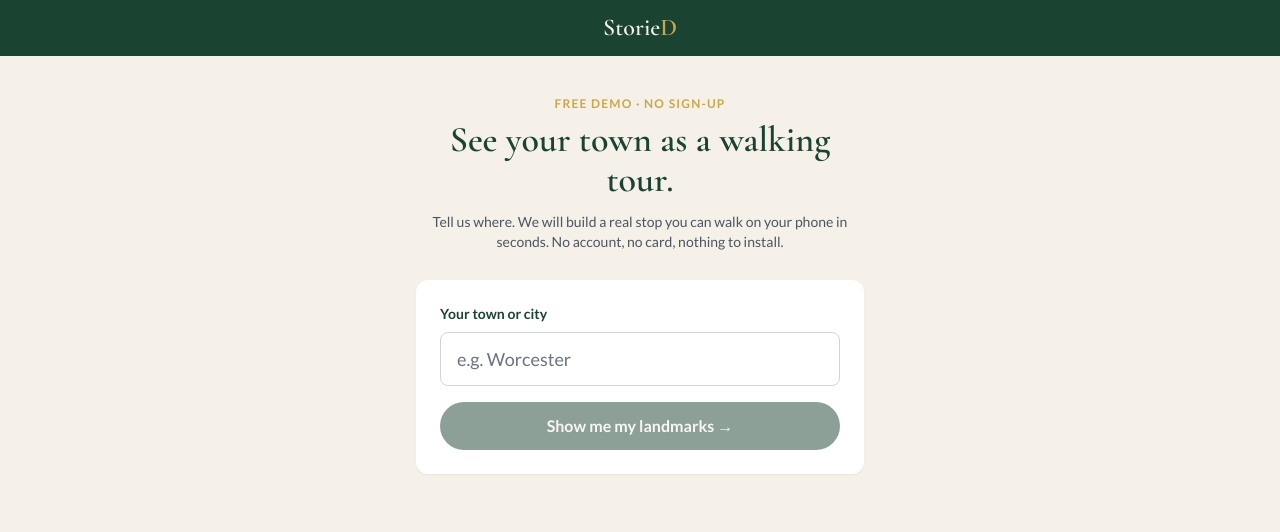
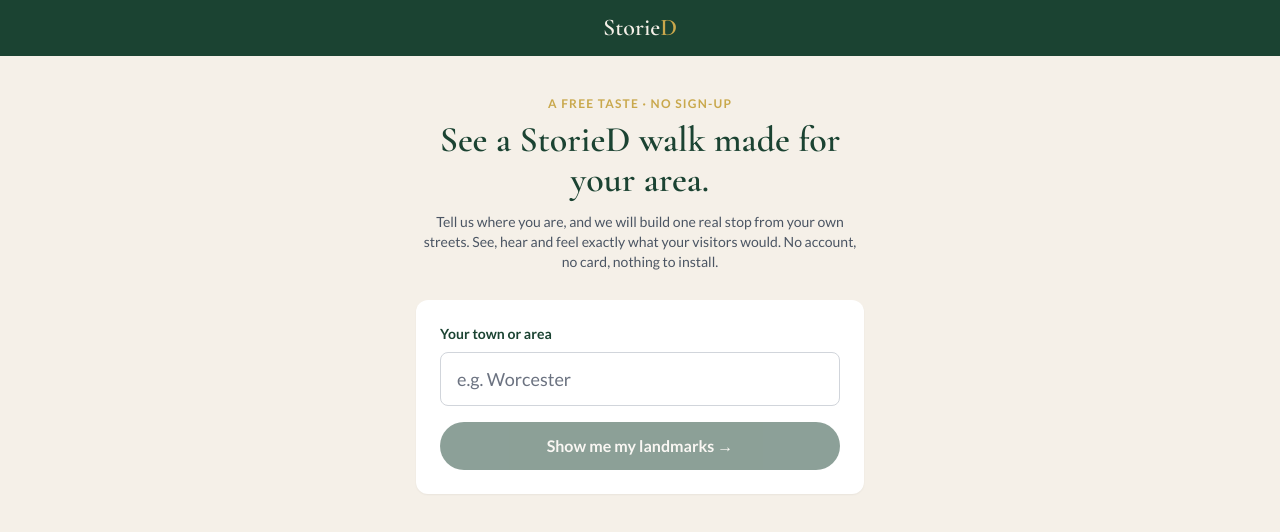
Before and after one commit to MarkStevenson1975/ai-city-tours, a Next.js app in the folder dashboard/: page /try in a window 1280 px wide. Shown: the top 532 px of the page. Built offline with nearby package versions, Linux system fonts and the light colour scheme.

Commit message:
Try copy: warmer, personal opening; drop 'AI' language; frame the result around what visitors see/hear/feel in their area

```diff
--- a/dashboard/src/app/try/try-flow.tsx
+++ b/dashboard/src/app/try/try-flow.tsx
@@ -126,18 +126,19 @@
         {step === 'enter' && (
           <div className="max-w-md mx-auto text-center">
             <p className="text-xs uppercase tracking-widest text-accent font-bold mb-2">
-              {org ? `Built for ${org}` : 'Free demo · No sign-up'}
+              {org ? `For ${org}` : 'A free taste · No sign-up'}
             </p>
             <h1 className="font-display text-4xl font-semibold mb-3">
-              See your town as a walking tour.
+              See a StorieD walk made for your area.
             </h1>
             <p className="text-sm text-gray-600 mb-7">
-              Tell us where. We will build a real stop you can walk on your phone
-              in seconds. No account, no card, nothing to install.
+              Tell us where you are, and we will build one real stop from your
+              own streets. See, hear and feel exactly what your visitors would.
+              No account, no card, nothing to install.
             </p>
             <form onSubmit={findLandmarks} className="bg-white rounded-xl p-6 shadow-sm text-left">
               <label htmlFor="area" className="block text-sm font-bold mb-2">
-                Your town or city
+                Your town or area
               </label>
               <input
                 id="area"
@@ -221,15 +222,17 @@
               <Sparkles />
               <div className="relative z-10">
                 <p className="text-xs uppercase tracking-widest text-accent font-bold mb-2">
-                  ✨ Your example tour is live
+                  ✨ Here is a taste of your tour
                 </p>
                 <h1 className="font-display text-4xl font-semibold mb-3">
                   {result.town} has a story.
                 </h1>
                 <p className="text-sm text-gray-600">
-                  That is a real, AI-built stop for {result.stopName}, ready to
-                  walk right now. Picture the whole town: more stops, local
-                  sponsors, all built in an afternoon.
+                  This is a real stop for {result.stopName}, ready to walk right
+                  now. It is exactly what your visitors would see, hear and feel
+                  as they explore {result.town}, and it is only the first stop.
+                  Picture your whole area brought to life, more stops and your
+                  local sponsors alongside.
                 </p>
               </div>
             </div>
```
